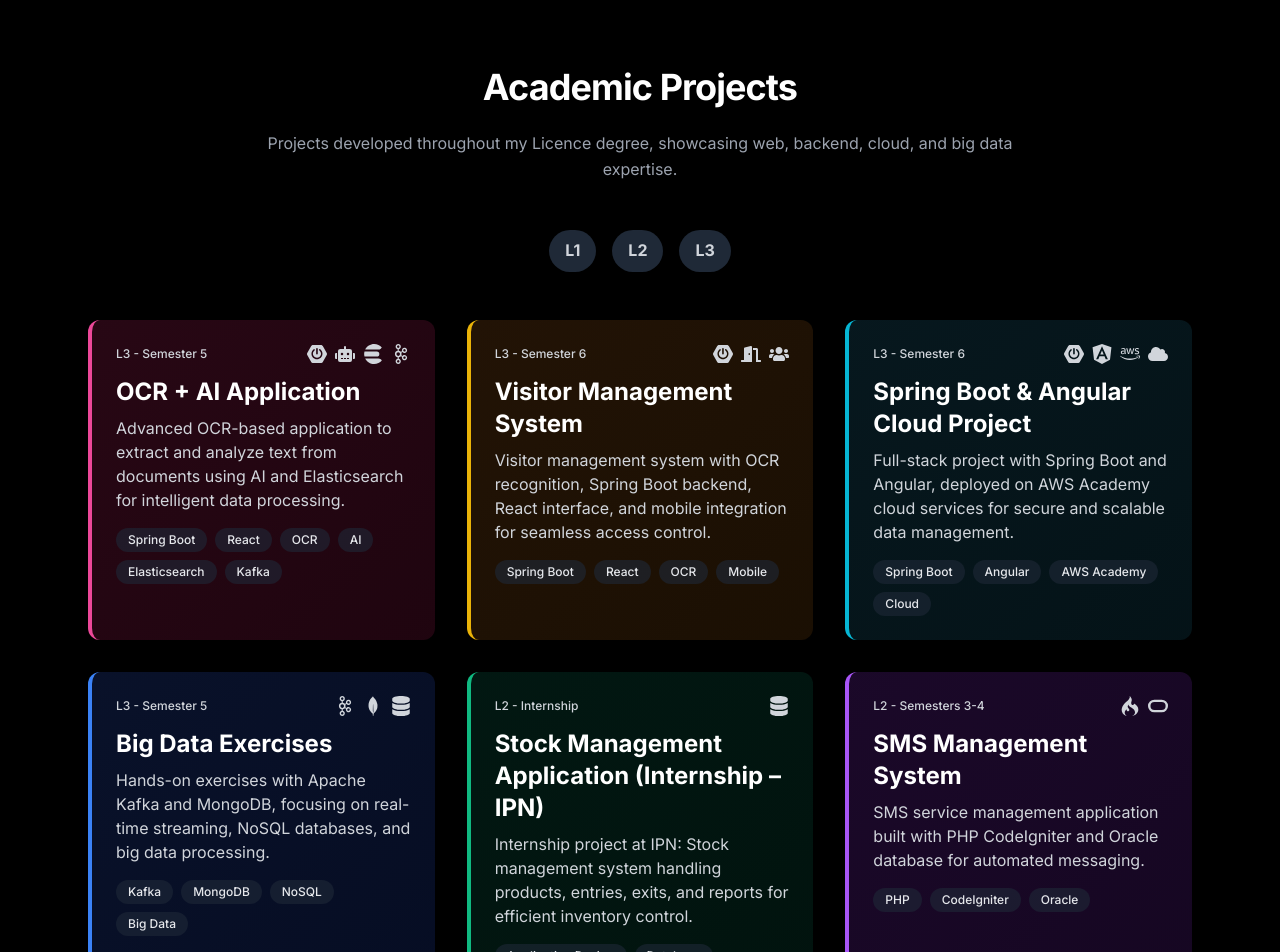
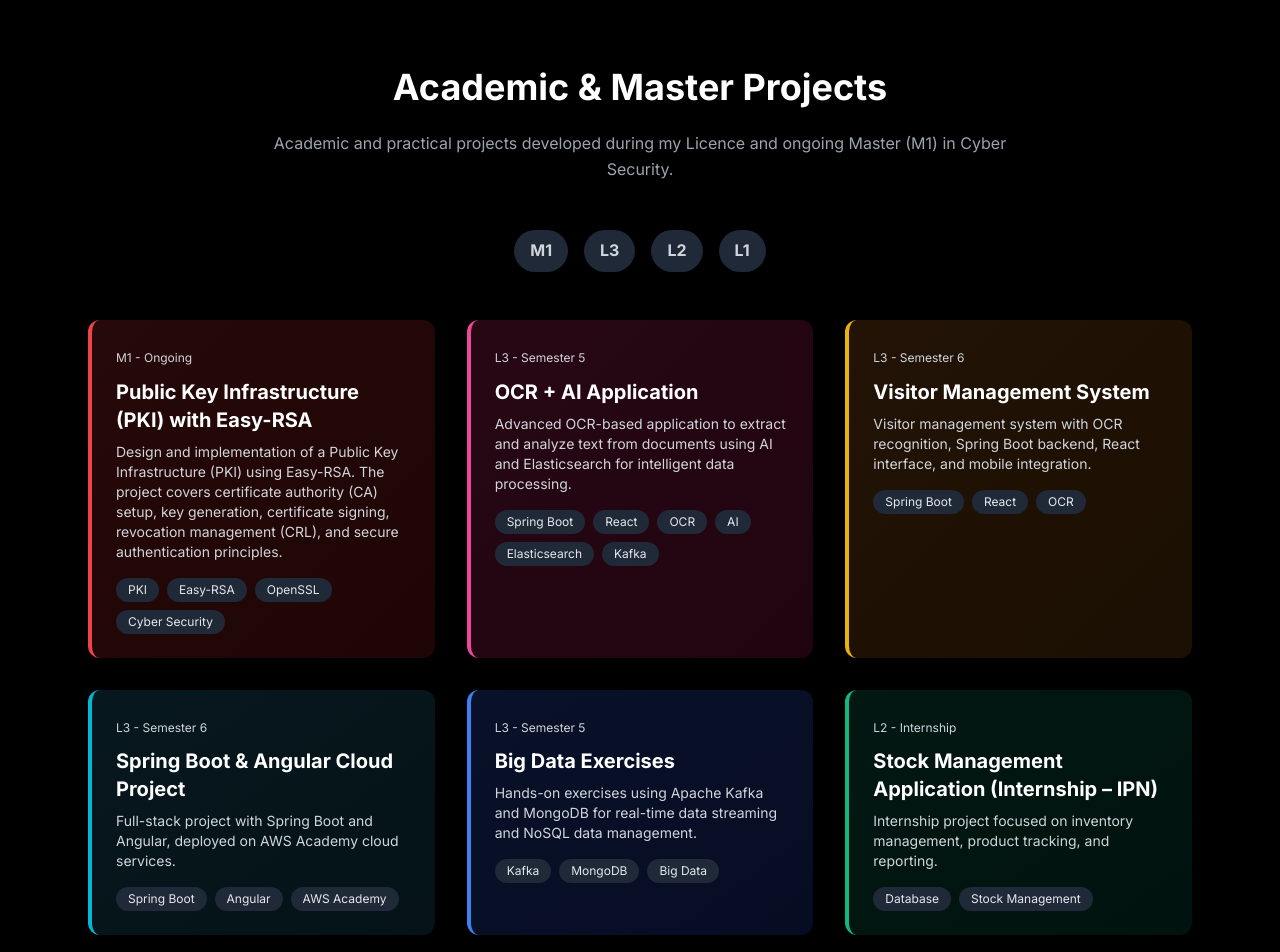
Before and after one commit to TAher-Ahmedou/taher-portfolio, a Next.js app: page / in a window 1280 px wide. Shown: the part 3140-4092 px from the top of the page. Built offline with nearby package versions, Linux system fonts and the light colour scheme.

Commit message:
Update :-)

```diff
--- a/components/AcademicProjects.tsx
+++ b/components/AcademicProjects.tsx
@@ -3,12 +3,13 @@
 import { useState } from "react";
 import { motion } from "framer-motion";
 import {
-  FaRobot,
-  FaDoorOpen,
-  FaUsers,
   FaDatabase,
   FaShoppingCart,
+  FaUsers,
   FaCloud,
+  FaLock,
+  FaKey,
+  FaServer,
 } from "react-icons/fa";
 import {
   SiSpringboot,
@@ -23,36 +24,53 @@
   SiAmazonaws,
 } from "react-icons/si";
 
-// =======================
-// Liste des projets
-// =======================
+/* =======================
+   Academic & Master Projects
+======================= */
 const projects = [
+  // =======================
+  // MASTER (M1)
+  // =======================
+  {
+    title: "Public Key Infrastructure (PKI) with Easy-RSA",
+    description:
+      "Design and implementation of a Public Key Infrastructure (PKI) using Easy-RSA. The project covers certificate authority (CA) setup, key generation, certificate signing, revocation management (CRL), and secure authentication principles.",
+    semester: "M1 - Ongoing",
+    technologies: ["PKI", "Easy-RSA", "OpenSSL", "Cyber Security"],
+    icons: [FaLock, FaKey, FaServer],
+    color: "border-red-500",
+    bgColor: "bg-gradient-to-br from-red-900/30 to-red-800/20",
+  },
+
+  // =======================
+  // L3
+  // =======================
   {
     title: "OCR + AI Application",
     description:
       "Advanced OCR-based application to extract and analyze text from documents using AI and Elasticsearch for intelligent data processing.",
     semester: "L3 - Semester 5",
     technologies: ["Spring Boot", "React", "OCR", "AI", "Elasticsearch", "Kafka"],
-    icons: [SiSpringboot, FaRobot, SiElasticsearch, SiApachekafka],
+    icons: [SiSpringboot, SiElasticsearch, SiApachekafka],
     color: "border-pink-500",
     bgColor: "bg-gradient-to-br from-pink-900/30 to-pink-800/20",
   },
   {
     title: "Visitor Management System",
     description:
-      "Visitor management system with OCR recognition, Spring Boot backend, React interface, and mobile integration for seamless access control.",
+      "Visitor management system with OCR recognition, Spring Boot backend, React interface, and mobile integration.",
     semester: "L3 - Semester 6",
-    technologies: ["Spring Boot", "React", "OCR", "Mobile"],
-    icons: [SiSpringboot, FaDoorOpen, FaUsers],
+    technologies: ["Spring Boot", "React", "OCR"],
+    icons: [SiSpringboot, FaUsers],
     color: "border-yellow-500",
     bgColor: "bg-gradient-to-br from-yellow-900/30 to-yellow-800/20",
   },
   {
     title: "Spring Boot & Angular Cloud Project",
     description:
-      "Full-stack project with Spring Boot and Angular, deployed on AWS Academy cloud services for secure and scalable data management.",
+      "Full-stack project with Spring Boot and Angular, deployed on AWS Academy cloud services.",
     semester: "L3 - Semester 6",
-    technologies: ["Spring Boot", "Angular", "AWS Academy", "Cloud"],
+    technologies: ["Spring Boot", "Angular", "AWS Academy"],
     icons: [SiSpringboot, SiAngular, SiAmazonaws, FaCloud],
     color: "border-cyan-500",
     bgColor: "bg-gradient-to-br from-cyan-900/30 to-cyan-800/20",
@@ -60,19 +78,23 @@
   {
     title: "Big Data Exercises",
     description:
-      "Hands-on exercises with Apache Kafka and MongoDB, focusing on real-time streaming, NoSQL databases, and big data processing.",
+      "Hands-on exercises using Apache Kafka and MongoDB for real-time data streaming and NoSQL data management.",
     semester: "L3 - Semester 5",
-    technologies: ["Kafka", "MongoDB", "NoSQL", "Big Data"],
+    technologies: ["Kafka", "MongoDB", "Big Data"],
     icons: [SiApachekafka, SiMongodb, FaDatabase],
     color: "border-blue-500",
     bgColor: "bg-gradient-to-br from-blue-900/30 to-blue-800/20",
   },
+
+  // =======================
+  // L2
+  // =======================
   {
     title: "Stock Management Application (Internship – IPN)",
     description:
-      "Internship project at IPN: Stock management system handling products, entries, exits, and reports for efficient inventory control.",
+      "Internship project focused on inventory management, product tracking, and reporting.",
     semester: "L2 - Internship",
-    technologies: ["Application Design", "Database", "Stock Management"],
+    technologies: ["Database", "Stock Management"],
     icons: [FaDatabase],
     color: "border-emerald-500",
     bgColor: "bg-gradient-to-br from-emerald-900/30 to-emerald-800/20",
@@ -80,7 +102,7 @@
   {
     title: "SMS Management System",
     description:
-      "SMS service management application built with PHP CodeIgniter and Oracle database for automated messaging.",
+      "SMS service management application built with PHP CodeIgniter and Oracle database.",
     semester: "L2 - Semesters 3-4",
     technologies: ["PHP", "CodeIgniter", "Oracle"],
     icons: [SiCodeigniter, SiOracle],
@@ -90,17 +112,21 @@
   {
     title: "Client Management Application",
     description:
-      "Java EE client management system deployed on Apache Tomcat server, handling client records and reporting.",
+      "Java EE application deployed on Apache Tomcat for managing client data.",
     semester: "L2 - Semester 4",
     technologies: ["Java EE", "Apache Tomcat"],
     icons: [SiApachetomcat, FaUsers],
     color: "border-green-500",
     bgColor: "bg-gradient-to-br from-green-900/30 to-green-800/20",
   },
+
+  // =======================
+  // L1
+  // =======================
   {
     title: "E-commerce Boutique",
     description:
-      "Online store built with PrestaShop, implementing product catalog, order management, and basic e-commerce functionality.",
+      "Online store developed with PrestaShop including product and order management.",
     semester: "L1 - Semester 2",
     technologies: ["PrestaShop", "E-commerce"],
     icons: [SiPrestashop, FaShoppingCart],
@@ -110,7 +136,7 @@
   {
     title: "Static Website",
     description:
-      "First year project: Static website built with HTML and CSS, demonstrating web fundamentals and layout skills.",
+      "Static website developed using HTML and CSS to learn web fundamentals.",
     semester: "L1 - Semester 1",
     technologies: ["HTML", "CSS"],
     icons: [],
@@ -119,13 +145,14 @@
   },
 ];
 
-// =======================
-// Couleurs par année
-// =======================
+/* =======================
+   Colors by academic level
+======================= */
 const yearColors: Record<string, string> = {
+  M1: "bg-red-500",
+  L3: "bg-blue-500",
+  L2: "bg-green-500",
   L1: "bg-orange-500",
-  L2: "bg-green-500",
-  L3: "bg-blue-500",
 };
 
 export default function AcademicProjects() {
@@ -137,21 +164,21 @@
 
   return (
     <section id="academic-projects" className="max-w-6xl mx-auto px-6 py-20">
-      {/* Titre */}
       <motion.h2
         initial={{ opacity: 0, y: 30 }}
-        animate={{ opacity: 1, y: 0 }}
+        whileInView={{ opacity: 1, y: 0 }}
+        viewport={{ once: true }}
         transition={{ duration: 0.6 }}
-        className="text-3xl md:text-4xl font-extrabold mb-6 text-white text-center tracking-tight"
+        className="text-3xl md:text-4xl font-extrabold mb-6 text-white text-center"
       >
-        Academic Projects
+        Academic & Master Projects
       </motion.h2>
 
       <p className="text-gray-400 mb-12 text-center max-w-3xl mx-auto">
-        Projects developed throughout my Licence degree, showcasing web, backend, cloud, and big data expertise.
+        Academic and practical projects developed during my Licence and ongoing Master (M1) in Cyber Security.
       </p>
 
-      {/* Filtre années */}
+      {/* Filters */}
       <div className="flex justify-center gap-4 mb-12 flex-wrap">
         {Object.entries(yearColors).map(([year, color]) => (
           <button
@@ -159,8 +186,8 @@
             onClick={() => setSelectedYear(selectedYear === year ? null : year)}
             className={`px-4 py-2 rounded-full font-semibold transition-all ${
               selectedYear === year
-                ? `${color} text-white scale-110 shadow-lg`
-                : "bg-gray-800 text-gray-300 hover:scale-105 hover:bg-gray-700"
+                ? `${color} text-white scale-110`
+                : "bg-gray-800 text-gray-300 hover:bg-gray-700"
             }`}
           >
             {year}
@@ -168,38 +195,27 @@
         ))}
       </div>
 
-      {/* Cartes projets */}
+      {/* Cards */}
       <div className="grid md:grid-cols-2 lg:grid-cols-3 gap-8">
         {filteredProjects.map((project, index) => (
           <motion.div
             key={project.title}
             initial={{ opacity: 0, y: 30 }}
-            animate={{ opacity: 1, y: 0 }}
+            whileInView={{ opacity: 1, y: 0 }}
+            viewport={{ once: true }}
             transition={{ delay: index * 0.1 }}
-            whileHover={{
-              scale: 1.05,
-              y: -5,
-              boxShadow: "0 15px 35px rgba(0,0,0,0.5)",
-            }}
-            className={`border-l-4 rounded-xl p-6 ${project.color} ${project.bgColor} backdrop-blur-md`}
+            whileHover={{ scale: 1.05 }}
+            className={`border-l-4 rounded-xl p-6 ${project.color} ${project.bgColor}`}
           >
-            <div className="flex justify-between items-center mb-3">
-              <span className="text-xs text-gray-300 font-medium">{project.semester}</span>
-              <div className="flex gap-2">
-                {project.icons.map((Icon, i) => (
-                  <Icon key={i} size={20} className="text-gray-300 hover:text-white transition-colors" />
-                ))}
-              </div>
-            </div>
-
-            <h3 className="text-xl md:text-2xl font-bold text-white mb-2">{project.title}</h3>
-            <p className="text-gray-300 text-sm md:text-base">{project.description}</p>
+            <span className="text-xs text-gray-300">{project.semester}</span>
+            <h3 className="text-xl font-bold text-white mt-2">{project.title}</h3>
+            <p className="text-gray-300 mt-2 text-sm">{project.description}</p>
 
             <div className="flex flex-wrap gap-2 mt-4">
               {project.technologies.map((tech) => (
                 <span
                   key={tech}
-                  className="text-xs px-3 py-1 bg-gray-800/60 rounded-full text-gray-200 font-medium hover:bg-indigo-500 hover:text-white transition-colors"
+                  className="text-xs px-3 py-1 bg-gray-800 rounded-full text-gray-200"
                 >
                   {tech}
                 </span>
```
